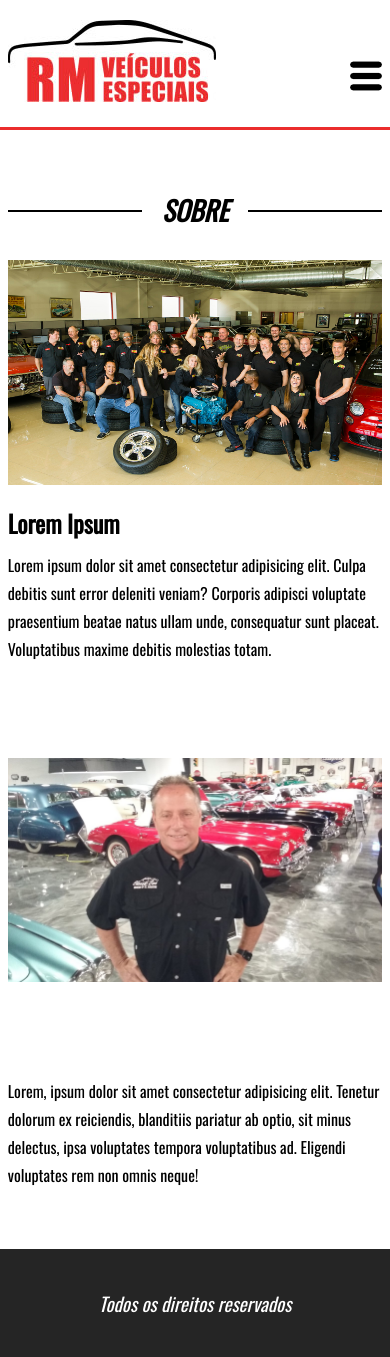
After one commit to V1nnys/Danki-code, a PHP site: page /sobre.html in a window 390 px wide. The commit adds this page. Run offline with PHP 8.4, Linux system fonts and the light colour scheme.

Commit message:
Projeto_05
*Finalizado por enquanto, pois o foco agora será no JavaScript.

*É possível navegar no site (até carro 1) e que já está 100% responsivo.

```diff
--- a/Projeto_pratico_05/Css/css5.css
+++ b/Projeto_pratico_05/Css/css5.css
@@ -353,6 +353,7 @@ section.contato input[type="submit"] {
 }
 
 footer {
+  margin-top: 20px;
   padding: 40px 2%;
   background-color: #252525;
 }
@@ -640,6 +641,60 @@ section.venda-single .container {
   background-size: cover;
 }
 
+/* ================ Aba Sobre ====================== */
+
+section.sobre {
+  min-height: 90%;
+  padding: 60px 2% 20px 2%;
+}
+
+section.sobre .container {
+  max-width: 840px;
+  margin-top: 30px;
+}
+
+section.sobre .img-destaque-sobre {
+  width: 100%;
+  padding-top: 60%;
+  background-size: 100% 100%;
+  background-image: url("../images/mechanic-crew.jpg");
+}
+
+section.sobre .descricao-autor {
+  margin-top: 20px;
+}
+
+.descricao-autor h2 {
+  font-size: 24px;
+}
+
+.descricao-autor p {
+  line-height: 28px;
+  font-size: 16px;
+  margin-top: 10px;
+}
+
+.descricao-autor2 {
+  margin-top: 20px;
+}
+
+.img-small {
+  width: 30%;
+  padding-top: 30%;
+  float: left;
+  background-position: center;
+  background-size: contain;
+  background-repeat: no-repeat;
+  background-image: url("../images/mechanic-boss.jpg");
+}
+
+.descricao-autor2 p {
+  float: left;
+  width: 70%;
+  padding: 70px 20px 0 20px;
+  line-height: 28px;
+}
+
 /* -----------------------------responsivo----------------------------- */
 
 @media screen and (max-width: 1100px) {
@@ -774,6 +829,16 @@ section.venda-single .container {
   .vitrine-destaque a {
     display: inline-block;
   }
+
+  .img-small {
+    width: 100%;
+    padding-top: 100%;
+  }
+
+  .descricao-autor2 p {
+    width: 100%;
+    padding: 20px 0;
+  }
 }
 
 /* ====================================================== */
--- /dev/null
+++ b/Projeto_pratico_05/sobre.html
@@ -0,0 +1,101 @@
+<html>
+  <head>
+    <title>Projeto 05</title>
+    <link rel="preconnect" href="https://fonts.gstatic.com" />
+    <link
+      href="https://fonts.googleapis.com/css2?family=Oswald&display=swap"
+      rel="stylesheet"
+    />
+    <link href="./Css/css5.css" rel="stylesheet" />
+    <meta charset="utf-8" />
+    <meta
+      name="viewport"
+      content="width=device-width,initial-scale=1.0,maximum-scale=1.0"
+    />
+
+    <link rel="shortcut icon" type="image-x/png" href="images/icon-web.png">
+  </head>
+
+  <body>
+    <header style="border-bottom: 3px solid #eb2d2d">
+      <div class="container">
+        <div class="logo">
+          <img src="images/logo.jpg" />
+        </div>
+        <!--logo-->
+
+        <nav class="desktop">
+          <ul>
+            <li><a href="index5.html">Home</a></li>
+            <li><a href="venda.html">Venda</a></li>
+            <li><a style="color: EB2D2D" href="sobre.html">Sobre</a></li>
+            <li><a href="">Contato</a></li>
+          </ul>
+        </nav>
+
+        <nav class="mobile">
+          <ul>
+            <li><a style="color: EB2D2D" href="index5.html">Home</a></li>
+            <li><a href="venda.html">Venda</a></li>
+            <li><a href="sobre.html">Sobre</a></li>
+            <li><a href="">Contato</a></li>
+          </ul>
+        </nav>
+        <!--mobile-->
+
+        <div class="clear"></div>
+      </div>
+      <!--container-->
+    </header>
+
+    <section class="sobre">
+
+        <div class="line-titulo">
+          <div class="ln1"></div>
+          <!--ln1-->
+          <h2>Sobre</h2>
+        </div>
+        <!--line-titulo-->
+      </div>
+      <div class="container">
+          <div class="img-destaque-sobre"></div><!--img-destaque-sobre-->
+          <div class="descricao-autor">
+              <h2>Lorem Ipsum</h2>
+              <p>Lorem ipsum dolor sit amet consectetur adipisicing elit. Culpa debitis
+              sunt error deleniti veniam? Corporis adipisci voluptate praesentium beatae natus
+              ullam unde, consequatur sunt placeat. Voluptatibus maxime debitis molestias
+              totam.</p>
+          </div>
+          <!--descricao-autor-->
+          <div class="descricao-autor2">
+            <div class="img-small"></div><!--img-small-->
+            <p>
+              Lorem, ipsum dolor sit amet consectetur adipisicing elit. Tenetur dolorum
+              ex reiciendis, blanditiis pariatur ab optio, sit minus delectus, ipsa voluptates
+              tempora voluptatibus ad. Eligendi voluptates rem non omnis neque!
+            </p>
+            <div class="clear"></div>
+          </div><!--descricao-autor2-->
+      </div>
+      <!--container-->
+    </section>
+    <!--sobre-->
+
+    <footer>
+      <div class="container">
+        <nav>
+          <ul>
+            <li><a href="index5.html">Home</a></li>
+            <li><a href="venda.html">Venda</a></li>
+            <li><a style="color: EB2D2D" href="sobre.html">Sobre</a></li>
+            <li><a href="">Contato</a></li>
+          </ul>
+        </nav>
+        <p>Todos os direitos reservados</p>
+
+        <div class="clear"></div>
+      </div>
+      <!--container-->
+    </footer>
+  </body>
+</html>
```
Also changed, not shown: Projeto_pratico_05/index5.html (+5 -3 lines), Projeto_pratico_05/veiculo1.html (+5 -3 lines), Projeto_pratico_05/venda.html (+6 -4 lines), Projeto_pratico_05/images/icon-web.png (added), Projeto_pratico_05/images/mechanic-boss.jpg (added), Projeto_pratico_05/images/mechanic-crew.jpg (added).
